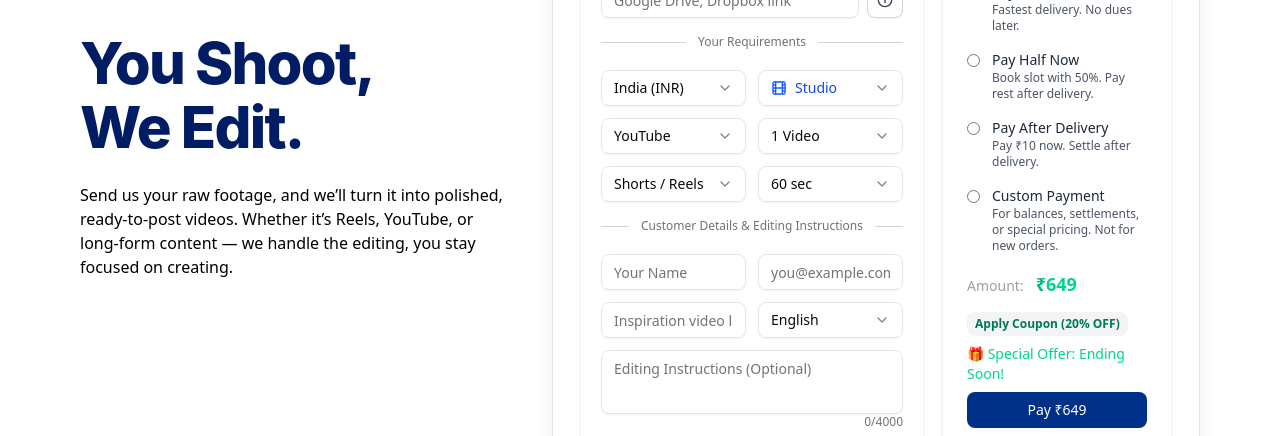
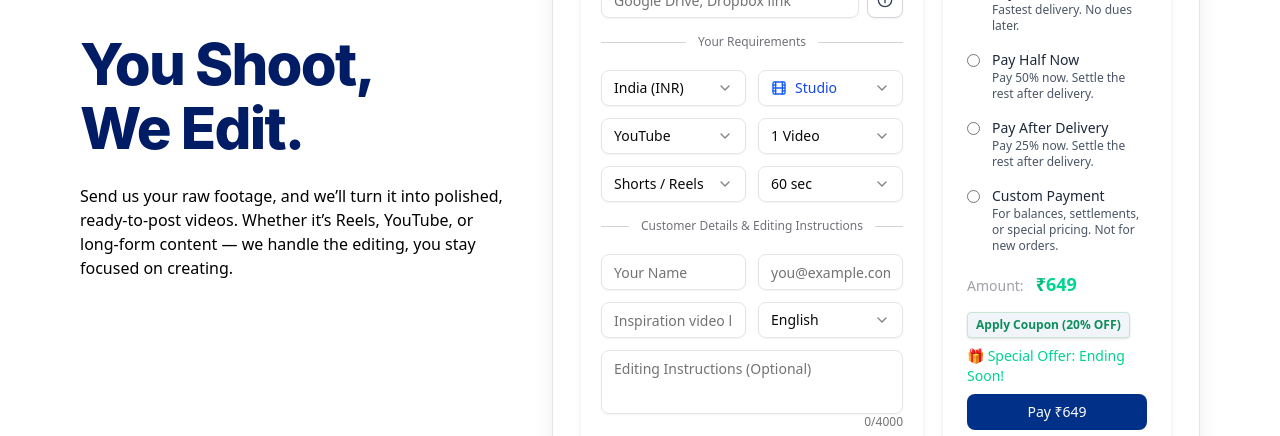
Before and after one commit to oscarstudiohq-source/oscarstudio, a Next.js app: page / in a window 1280 px wide. Shown: the part 240-676 px from the top of the page. Built offline with nearby package versions, Linux system fonts and the light colour scheme.

Commit message:
version 1.15.6

```diff
--- a/app/api/checkPaymentStatus/route.js
+++ b/app/api/checkPaymentStatus/route.js
@@ -1,4 +1,5 @@
 import axios from "axios";
+import { log } from "../../../lib/logger";
 
 const BASE_URL =
     process.env.CASHFREE_ENV === "sandbox"
--- a/app/api/sendConfirmationEmail/route.js
+++ b/app/api/sendConfirmationEmail/route.js
@@ -50,9 +50,9 @@ export async function POST(req) {
   //pending amount start
   const hasPending = Number(data.amount_pending) > 0;
 
-  const isLocalhost = process.env.NODE_ENV !== 'production';
-  const BASE_URL = isLocalhost ? 'http://192.168.29.73:3000' : 'https://tuesdaytrim.com';
-  const paymentUrl = `${BASE_URL}/pay?order_id=${data.order_id}`;
+  // const isLocalhost = process.env.NODE_ENV !== 'production';
+  // const BASE_URL = isLocalhost ? 'http://192.168.29.73:3000' : 'https://tuesdaytrim.com';
+  const paymentUrl = data.payment_url;
 
   const pendingBanner = hasPending
     ? `
--- a/app/api/submitOrderAfterPayment/route.js
+++ b/app/api/submitOrderAfterPayment/route.js
@@ -39,14 +39,21 @@ export async function POST(req) {
             );
         }
 
-        // ✅ Step 3: Update payment_verified_at with IST timestamp
+        // ✅ Step 3: Update payment_verified_at with IST timestamp & Payment URL -for remaining payment or to check order
         const now = new Date();
         const istNow = new Date(now.getTime() + (5.5 * 60 * 60 * 1000)); // IST offset
         const istFormatted = istNow.toISOString().slice(0, 19).replace("T", " ");
 
+        const isLocalhost = process.env.NODE_ENV !== 'production';
+        const BASE_URL = isLocalhost ? 'http://192.168.29.73:3000' : 'https://tuesdaytrim.com';
+        const paymentUrl = `${BASE_URL}/pay?order_id=${order_id}`;
+
         const { error: updateError } = await supabase
             .from("orders")
-            .update({ payment_verified_at: istFormatted })
+            .update({
+                payment_verified_at: istFormatted,
+                payment_url: paymentUrl,
+            })
             .eq("order_id", order_id);
 
         if (updateError) {
--- a/app/screen/LandingForm.jsx
+++ b/app/screen/LandingForm.jsx
@@ -224,7 +224,7 @@ function LandingForm1() {
         } else if (formData.paymentMode === "half") {
             paying = Math.round(discounted / 2);
         } else if (formData.paymentMode === "after") {
-            paying = 10;
+            paying = Math.round(discounted * 0.25);
         } else if (formData.paymentMode === "custom") {
             paying = Math.round(customAmount || 0);
         } else {
@@ -241,8 +241,13 @@ function LandingForm1() {
 
     // Update price whenever form data or coupon changes
     useEffect(() => {
+        // 🔁 Reset coupon if payment mode is not full or half
+        if (!["full", "half"].includes(formData.paymentMode) && isCouponApplied) {
+            setIsCouponApplied(false);
+        }
+
         const calculated = calculatePrice();
-        setPrice(calculated); // ✅ Set full object, not just number
+        setPrice(calculated);
     }, [
         formData.country,
         formData.videoType,
@@ -254,6 +259,7 @@ function LandingForm1() {
         discountRate,
         customAmount,
     ]);
+
 
     const validateForm = (formData) => {
         if (!formData.videosCount) {
@@ -1137,7 +1143,7 @@ function LandingForm1() {
                                         <div>
                                             <div className="font-medium text-sm text-gray-800">Pay Half Now</div>
                                             <div className="text-xs text-gray-600">
-                                                Book slot with 50%. Pay rest after delivery.
+                                                Pay 50% now. Settle the rest after delivery.
                                             </div>
                                         </div>
                                     </label>
@@ -1154,7 +1160,7 @@ function LandingForm1() {
                                         <div>
                                             <div className="font-medium text-sm text-gray-800">Pay After Delivery</div>
                                             <div className="text-xs text-gray-600">
-                                                Pay {formData.country.currency_symbol}10 now. Settle after delivery.
+                                                Pay 25% now. Settle the rest after delivery.
                                             </div>
                                         </div>
                                     </label>
@@ -1204,10 +1210,11 @@ function LandingForm1() {
 
                                 </div>
                                 <div className="mb-2">
-                                    {!isCouponApplied ? (
+                                    {/* {!isCouponApplied ? (
                                         <p
                                             onClick={() => setIsCouponApplied(true)}
-                                            className="inline-block text-xs font-semibold text-emerald-700 bg-gray-100 px-2 py-1 rounded-md cursor-pointer hover:bg-gray-100 transition"
+                                            // className="inline-block text-xs font-semibold text-emerald-700 bg-gray-100 px-2 py-1 rounded-md cursor-pointer hover:bg-gray-100 transition"
+                                            className="inline-block text-xs font-semibold text-[#0f8e5d] bg-[#f1f5f9] px-2 py-1 rounded border border-[#c7e5d6] shadow-sm cursor-pointer hover:bg-[#e6f4ee] transition"
                                         >
                                             Apply Coupon ({discountRate}% OFF)
                                         </p>
@@ -1215,7 +1222,23 @@ function LandingForm1() {
                                         <p className="inline-block text-xs font-semibold text-green-800 bg-green-100 border border-green-300 px-2 py-1 rounded-md">
                                             ✅ Coupon Applied ({discountRate}% OFF)
                                         </p>
+                                    )} */}
+
+                                    {["full", "half"].includes(formData.paymentMode) && (
+                                        !isCouponApplied ? (
+                                            <p
+                                                onClick={() => setIsCouponApplied(true)}
+                                                className="inline-block text-xs font-semibold text-[#0f8e5d] bg-[#f1f5f9] px-2 py-1 rounded border border-[#c7e5d6] shadow-sm cursor-pointer hover:bg-[#e6f4ee] transition"
+                                            >
+                                                Apply Coupon ({discountRate}% OFF)
+                                            </p>
+                                        ) : (
+                                            <p className="inline-block text-xs font-semibold text-green-800 bg-green-100 border border-green-300 px-2 py-1 rounded-md">
+                                                ✅ Coupon Applied ({discountRate}% OFF)
+                                            </p>
+                                        )
                                     )}
+
 
                                     <div className="flex flex-col items-start gap-2">
                                         {/* Discount Messaging */}
@@ -1390,7 +1413,7 @@ function LandingForm1() {
 
                 </CardContent>
             </Card>
-        </div>
+        </div >
     );
 }
 
```
Also changed, not shown: 1 other file (tests, documents, lock files or other folders). Lines whose indentation alone changed are shown as unchanged.
